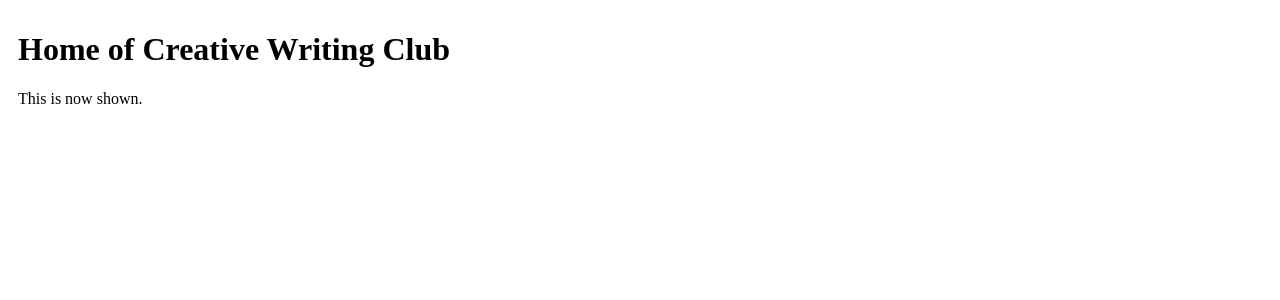
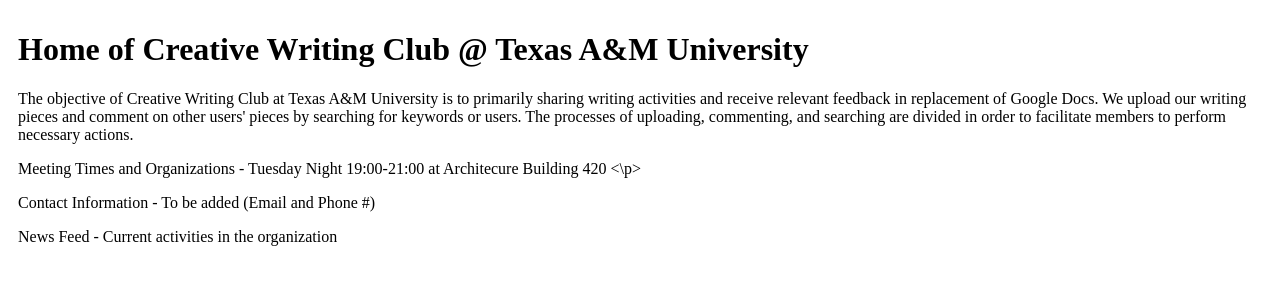
Before and after one commit to fixedalphabet/creative-writing-website, a Django app: page / in a window 1280 px wide. Shown: the part 75-375 px from the top of the page. Run offline with Django 3.2, Linux system fonts and the light colour scheme.

Commit message:
Homepage updated
Homepage Framework done

```diff
--- a/writingsite/frontpage/templates/frontpage/homepage.html
+++ b/writingsite/frontpage/templates/frontpage/homepage.html
@@ -3,9 +3,19 @@
 {% extends 'frontpage/header.html' %}
 {% load static %}
 
+
 {% block content %}
+
     <link rel="stylesheet" type="text/css" href="{% static 'frontpage/style.css' %}">
-    <h1> Home of Creative Writing Club </h1>
-    {{ text }}
+    <h1> Home of Creative Writing Club @ Texas A&M University </h1>
+
+
+    <p> The objective of Creative Writing Club at Texas A&M University is to primarily sharing writing activities and receive relevant feedback in replacement of Google Docs. We upload our writing pieces and comment on other users' pieces by searching for keywords or users.
+    The processes of uploading, commenting, and searching are divided in order to facilitate members to perform necessary actions.
+
+
+    <p> Meeting Times and Organizations - Tuesday Night 19:00-21:00 at Architecure Building 420 <\p>
+    <p> Contact Information - To be added (Email and Phone #) </p>
+    <p> News Feed - Current activities in the organization
 
 {% endblock %}
```
